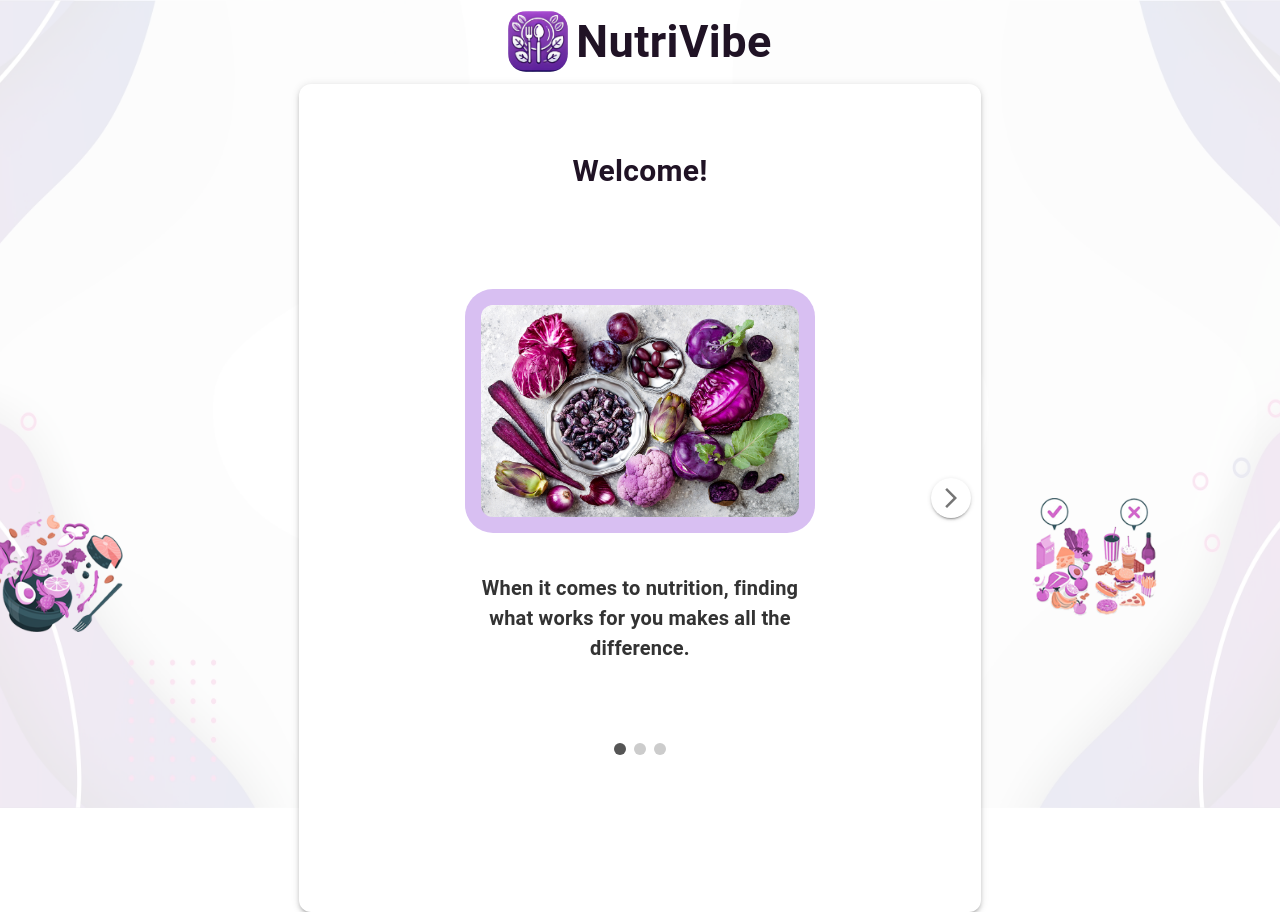
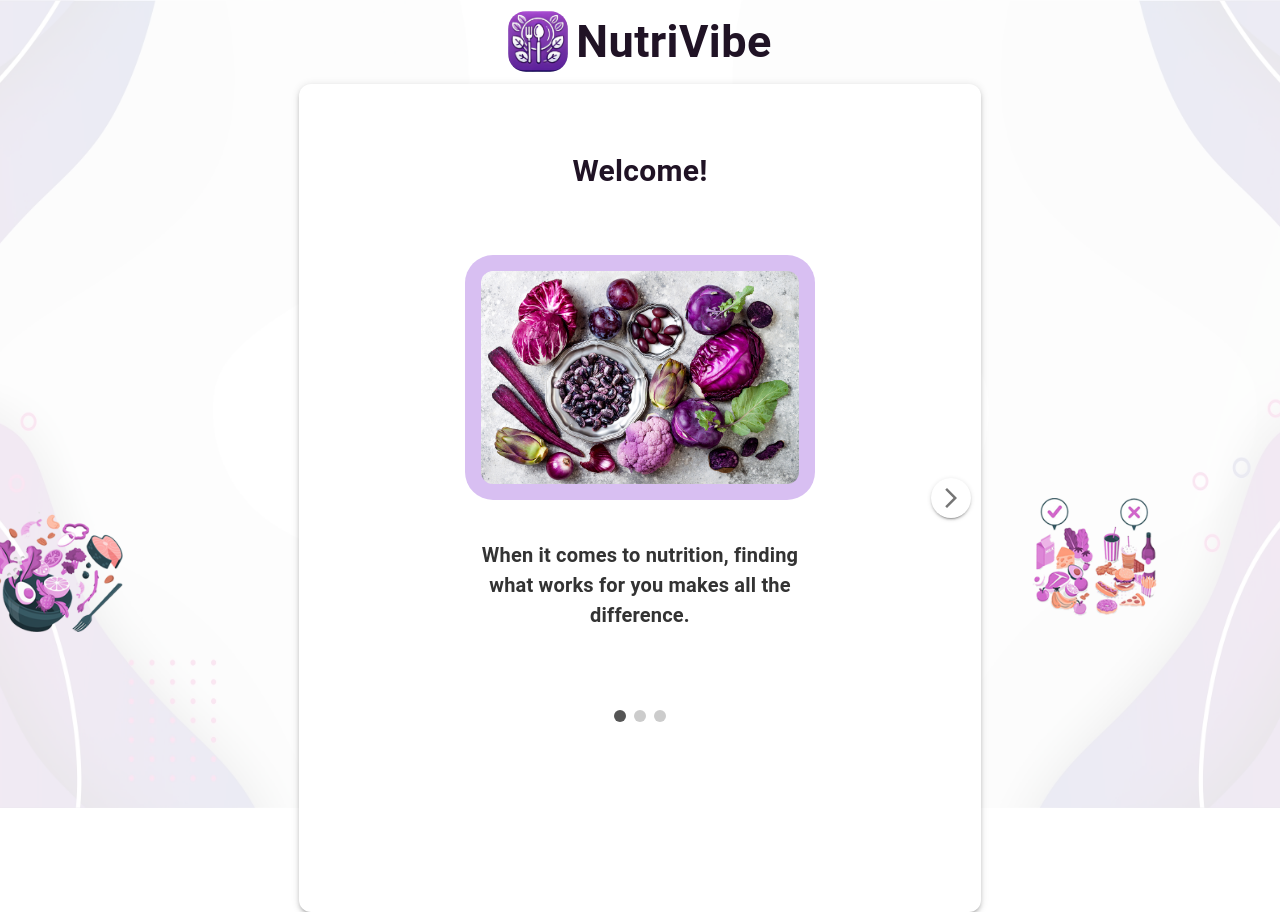
Before and after one commit to bilalmohamed1298/smartbite, a React (Vite) app: page / in a window 1280 px wide. Built offline with nearby package versions, Linux system fonts and the light colour scheme.

Commit message:
Update Welcome.jsx

```diff
--- a/src/Components/FormComponents/Welcome.jsx
+++ b/src/Components/FormComponents/Welcome.jsx
@@ -59,12 +59,12 @@ export default function Welcome() {
             p: 2,
             borderRadius: "12px",
             display: "flex",
-            justifyContent: "space-between",
+            justifyContent: "center",
             flexDirection: "column",
             bgcolor: "white",
-            mb: {sm:16,xs:10},
+            mb: {sm:16,xs:5},
             mx: "auto",
-            mt:{xs:5,sm:0}
+
           }}
         >
           <AnimatePresence mode="wait">
```
